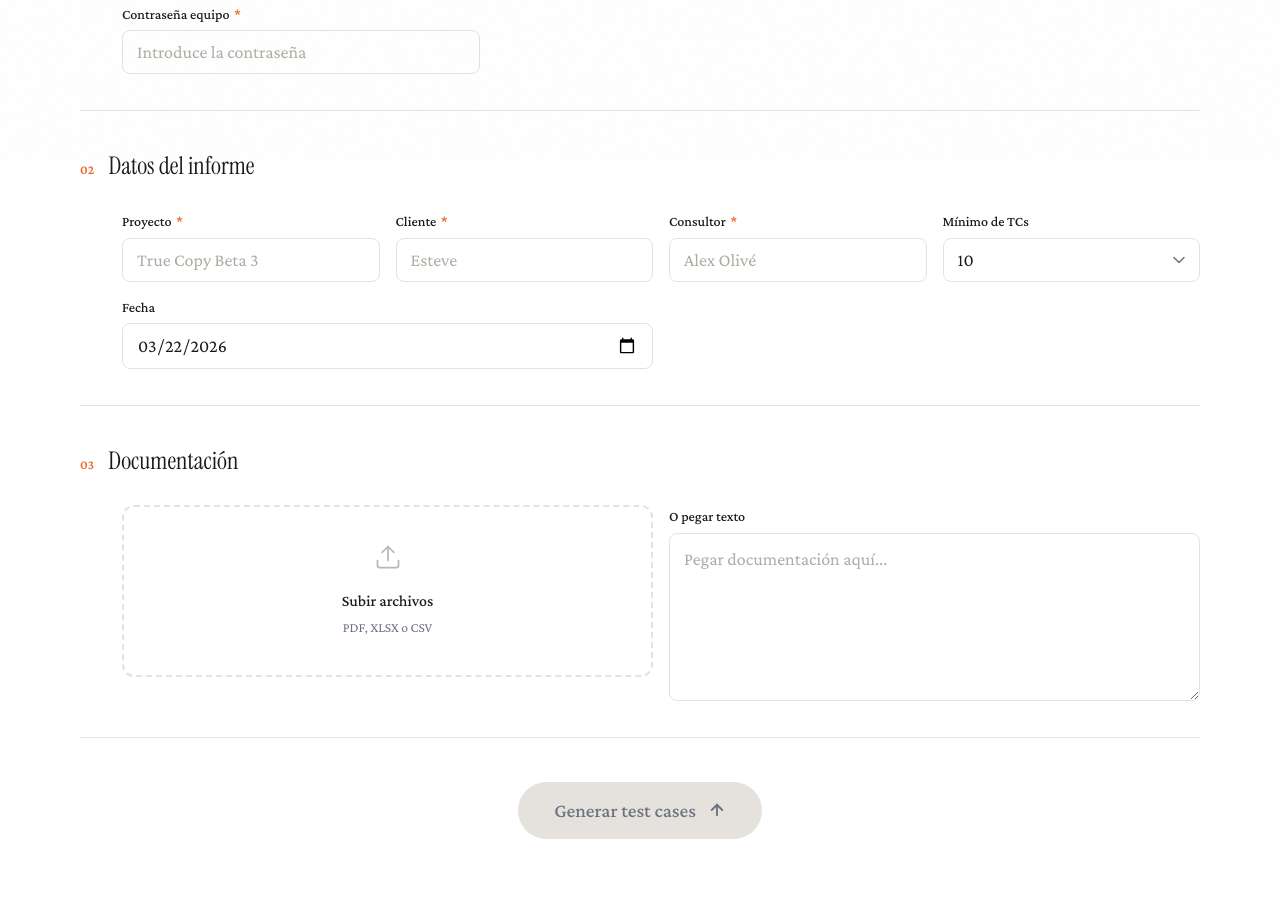
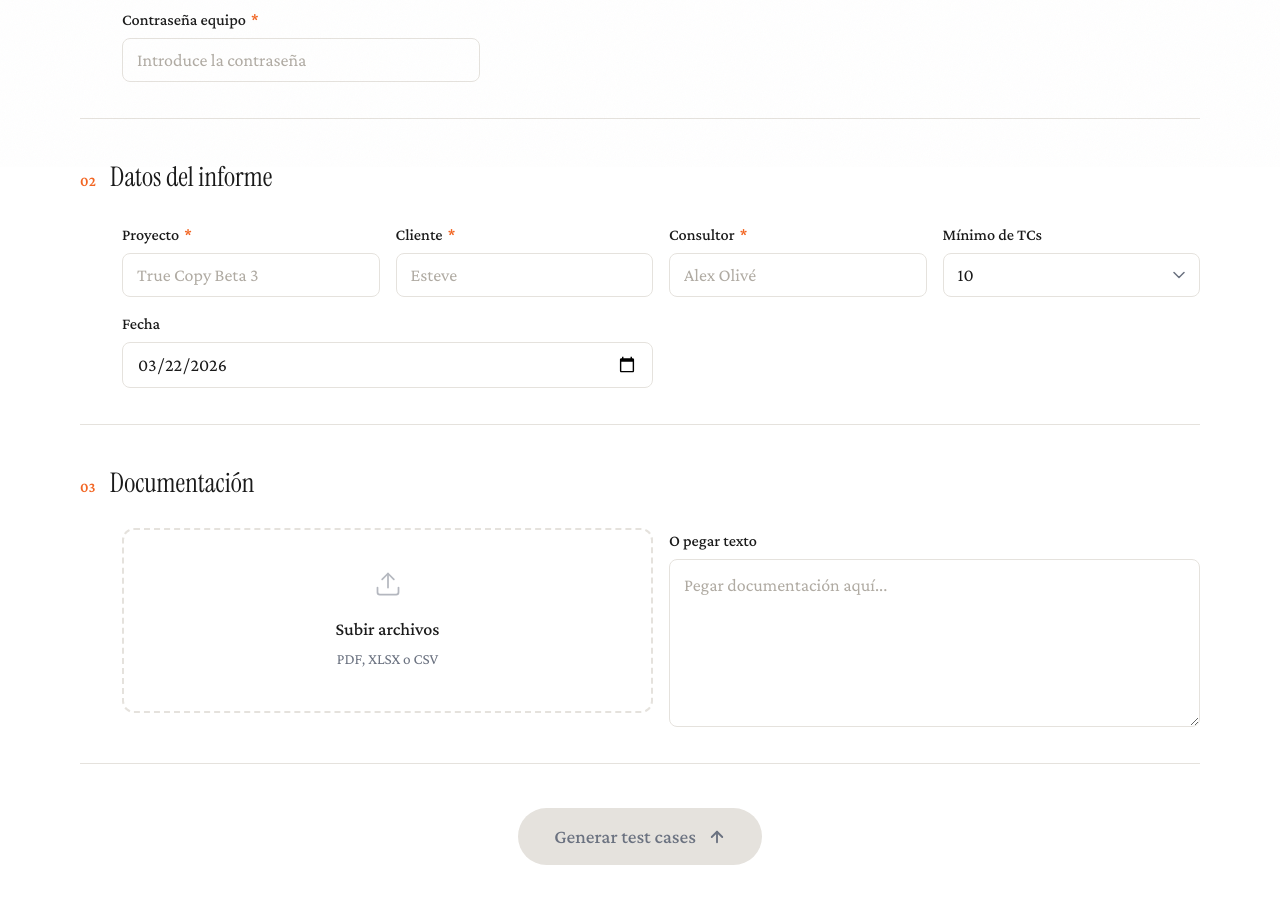
Before and after one commit to alopedev/raona-uat, a website: page webapp/index.html in a window 1280 px wide. Shown: the part 633-1536 px from the top of the page. Drawn offline with nearby package versions, Linux system fonts and the light colour scheme; a script that the page names is missing.

Commit message:
fix: alineamiento documentación + font size + 5 security quick wins
Design:
- Alineamiento drop zone / textarea en sección Documentación (stretch grid)
- Tamaño fuente formulario aumentado (labels, inputs, step titles, drop zone)

Security quick wins:
1. SRI hashes en 3 scripts CDN (pdf.js, SheetJS, ExcelJS)
2. Eliminado unsafe-inline de script-src — pdfjsLib config movido a app.js
3. CORS fallback hardcodeado a raona-uat.pages.dev (no wildcard)
4. CSP hardened: object-src none, base-uri none, form-action self, frame-ancestors none
5. Headers: Referrer-Policy + Permissions-Policy añadidos

Co-Authored-By: Claude Opus 4.6 (1M context) <noreply@anthropic.com>

```diff
--- a/webapp/css/styles.css
+++ b/webapp/css/styles.css
@@ -272,7 +272,7 @@ body::before {
 
 .form-step-number {
   font-family: var(--font-body);
-  font-size: 0.72rem;
+  font-size: 0.8rem;
   font-weight: 600;
   color: var(--accent);
   letter-spacing: 0.02em;
@@ -280,7 +280,7 @@ body::before {
 
 .form-step-title {
   font-family: var(--font-display);
-  font-size: 1.35rem;
+  font-size: 1.5rem;
   font-weight: 400;
   color: var(--text);
 }
@@ -304,6 +304,29 @@ body::before {
   grid-template-columns: 1fr 1fr;
   gap: 16px;
   margin-top: 14px;
+  align-items: stretch;
+}
+
+.form-row-2 > * {
+  display: flex;
+  flex-direction: column;
+}
+
+.form-row-2 .drop-zone {
+  flex: 1;
+  display: flex;
+  flex-direction: column;
+  align-items: center;
+  justify-content: center;
+}
+
+.form-row-2 .form-group {
+  flex: 1;
+}
+
+.form-row-2 textarea {
+  flex: 1;
+  min-height: 0;
 }
 
 /* Legacy classes kept for JS compatibility */
@@ -322,7 +345,7 @@ textarea {
   border: 1.5px solid var(--border);
   border-radius: var(--radius-sm);
   font-family: var(--font-body);
-  font-size: 18px; /* ≥16px prevents iOS zoom on focus */
+  font-size: 1rem; /* ≥16px at 18px base prevents iOS zoom on focus */
   font-weight: 400;
   color: var(--text);
   background: var(--bg);
@@ -377,7 +400,7 @@ textarea {
 
 .form-group label {
   font-family: var(--font-body);
-  font-size: 0.78rem;
+  font-size: 0.9rem;
   font-weight: 500;
   color: var(--text);
 }
@@ -419,14 +442,14 @@ textarea {
 
 .drop-zone-text {
   font-family: var(--font-body);
-  font-size: 0.88rem;
+  font-size: 1rem;
   font-weight: 500;
   color: var(--text);
 }
 
 .drop-zone-hint {
   font-family: var(--font-body);
-  font-size: 0.75rem;
+  font-size: 0.85rem;
   color: var(--text-secondary);
   margin-top: 4px;
 }
--- a/webapp/index.html
+++ b/webapp/index.html
@@ -4,7 +4,7 @@
   <meta charset="UTF-8">
   <meta name="viewport" content="width=device-width, initial-scale=1.0">
   <title>Raona UAT</title>
-  <link rel="stylesheet" href="css/styles.css?v=10">
+  <link rel="stylesheet" href="css/styles.css?v=11">
 </head>
 <body>
   <div class="container">
@@ -120,9 +120,9 @@
               <div class="file-chips" id="file-chips"></div>
             </div>
             <div>
-              <div class="form-group" style="height:100%">
+              <div class="form-group">
                 <label>O pegar texto</label>
-                <textarea id="pasted-text" data-testid="pasted-text" placeholder="Pegar documentación aquí..." rows="5" style="flex:1"></textarea>
+                <textarea id="pasted-text" data-testid="pasted-text" placeholder="Pegar documentación aquí..." rows="5"></textarea>
               </div>
             </div>
           </div>
@@ -176,10 +176,9 @@
   </div>
 
   <!-- Libraries -->
-  <script src="https://cdnjs.cloudflare.com/ajax/libs/pdf.js/3.11.174/pdf.min.js"></script>
-  <script src="https://cdn.sheetjs.com/xlsx-0.20.1/package/dist/xlsx.full.min.js"></script>
-  <script src="https://cdn.jsdelivr.net/npm/exceljs@4.4.0/dist/exceljs.min.js"></script>
-  <script>pdfjsLib.GlobalWorkerOptions.workerSrc = 'https://cdnjs.cloudflare.com/ajax/libs/pdf.js/3.11.174/pdf.worker.min.js';</script>
+  <script src="https://cdnjs.cloudflare.com/ajax/libs/pdf.js/3.11.174/pdf.min.js" integrity="sha384-/1qUCSGwTur9vjf/z9lmu/eCUYbpOTgSjmpbMQZ1/CtX2v/WcAIKqRv+U1DUCG6e" crossorigin="anonymous"></script>
+  <script src="https://cdn.sheetjs.com/xlsx-0.20.1/package/dist/xlsx.full.min.js" integrity="sha384-QCIdq2UMVEoSRhR3ZWZwdz2/pivLowr+eokFMdYyukq7qI26VYRxFa4Nl6FKetmL" crossorigin="anonymous"></script>
+  <script src="https://cdn.jsdelivr.net/npm/exceljs@4.4.0/dist/exceljs.min.js" integrity="sha384-Pqp51FUN2/qzfxZxBCtF0stpc9ONI6MYZpVqmo8m20SoaQCzf+arZvACkLkirlPz" crossorigin="anonymous"></script>
 
   <!-- App modules -->
   <script src="js/file-parser.js"></script>
--- a/webapp/js/app.js
+++ b/webapp/js/app.js
@@ -117,6 +117,11 @@ if (typeof window !== 'undefined') (function () {
   // Init
   // ---------------------------------------------------------------------------
   function init() {
+    // pdf.js worker config (moved from inline script for CSP compliance)
+    if (typeof pdfjsLib !== 'undefined') {
+      pdfjsLib.GlobalWorkerOptions.workerSrc = 'https://cdnjs.cloudflare.com/ajax/libs/pdf.js/3.11.174/pdf.worker.min.js';
+    }
+
     metaDate.value = new Date().toISOString().split('T')[0];
 
     // Restore token from sessionStorage
--- a/worker/index.js
+++ b/worker/index.js
@@ -19,7 +19,7 @@ const AI_MODEL = '@cf/meta/llama-3.3-70b-instruct-fp8-fast';
  */
 function corsHeaders(env) {
   return {
-    'Access-Control-Allow-Origin': env.ALLOWED_ORIGIN ?? '*',
+    'Access-Control-Allow-Origin': env.ALLOWED_ORIGIN ?? 'https://raona-uat.pages.dev',
     'Access-Control-Allow-Methods': 'GET, POST, OPTIONS',
     'Access-Control-Allow-Headers': 'Content-Type, Authorization',
   };
```
Also changed, not shown: 1 other file.
